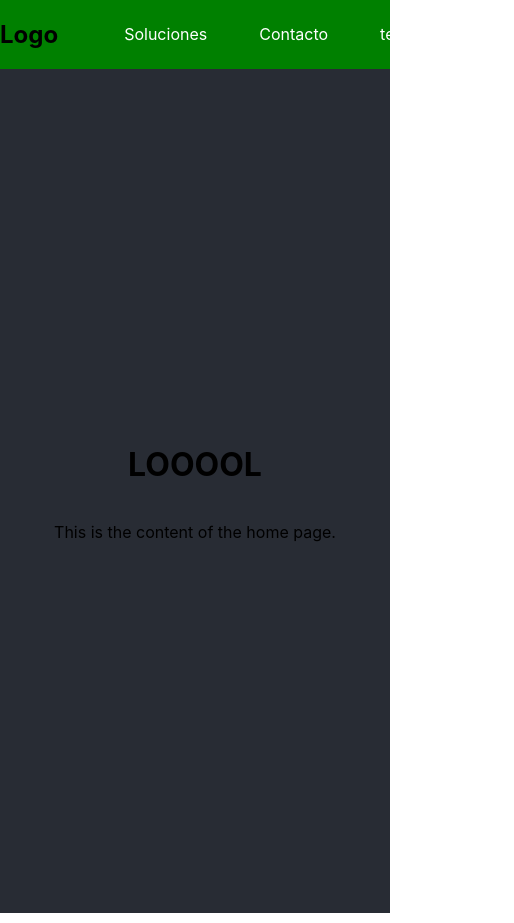
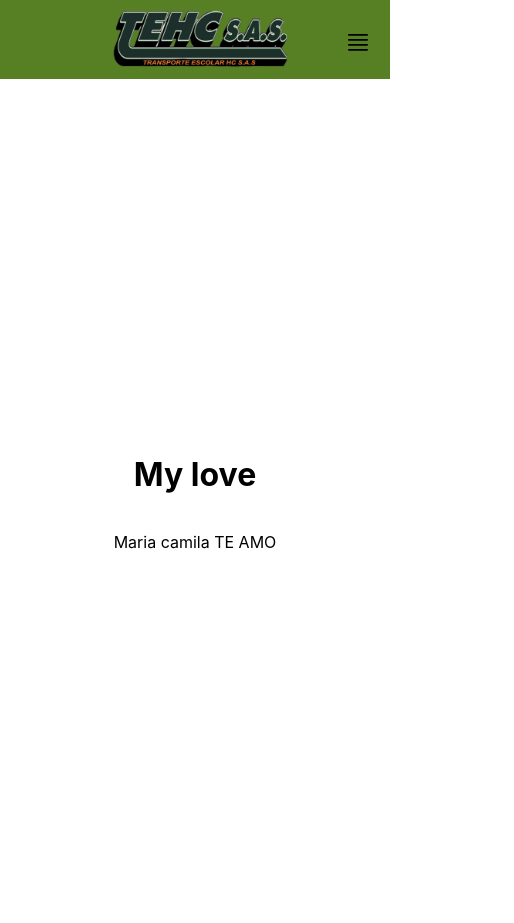
Before and after one commit to Cfgm1603/prueba-tecnica-botech, a React (Create React App) app: page / in a window 390 px wide. Shown: the whole page, 514 px wide, since content can reach past the window. Built offline with nearby package versions, Linux system fonts and the light colour scheme.

Commit message:
Mejorado el n avbar adaptativo

```diff
--- a/package.json
+++ b/package.json
@@ -6,6 +6,7 @@
     "@testing-library/jest-dom": "^5.17.0",
     "@testing-library/react": "^13.4.0",
     "@testing-library/user-event": "^13.5.0",
+    "bootstrap-icons": "^1.11.2",
     "react": "^18.2.0",
     "react-dom": "^18.2.0",
     "react-icons": "^4.12.0",
--- a/src/App.css
+++ b/src/App.css
@@ -1,5 +1,5 @@
 .home {
-    background-color: #282c34;
+  background-color: #ffffff;
   min-height: 100vh;
   display: flex;
   flex-direction: column;
@@ -7,18 +7,32 @@
   justify-content: center;
 }
 
+nav img {
+  margin-left: 3%;
+  margin: 1%;
+  display: block;
+  width: 15vw; /* o ajusta según tus necesidades */
+  margin-left: 2vw;
+  margin-right: 2vw;
+}
+
 nav {
   display: flex;
   justify-content: space-between;
   align-items: center;
-    background-color: #008000;
+  background-color: rgba(87, 128, 36, 255);
+  position: sticky;
+  top: 0;
 }
 nav ul {
+
   display: flex;
 }
 nav ul li {
+  font-size: 1.2rem;
   list-style: none;
   margin: 0 10px;
+  white-space: nowrap;
 }
 nav ul li a {
   display: block;
@@ -26,12 +40,99 @@ nav ul li a {
   color: #fff;
   padding: 0.5rem;
   margin: 0 0.5rem;
-    border-radius: 0.55rem;
+  border-radius: 0.5rem;
   transition: background-color 0.8s ease, color 0.8s ease;
 }
 
 nav ul li a:hover {
   background-color: #015e01;
   color: #9f9f9f;
+}
+
+nav .menu {
+  display: flex;
+  position: relative;
+  top: 0.75rem;
+  right: 0.5rem;
+  flex-direction: column;
+  justify-content: space-between;
+  width: 2.25rem;
+  height: 2rem;
+}
+
+nav .menu span {
+  height: 0.1rem;
+  width: 100%;
+  background-attachment: #fff;
+  border-radius: 0.2rem;
+}
+
+.header {
+  display: flex;
+  padding: 10px; /* Agrega un relleno alrededor de los elementos, si es necesario */
+}
+
+.header svg {
+  display: none;
+}
+
+@media (max-width: 950px) {
+  nav img {
+    width: 45vw;
+    margin-left: 60%;
+    margin-right: 50%;
+  }
+
+  nav .menu {
+    display: flex;
 
   }
+  nav {
+    flex-direction: column;
+    justify-content: flex-end;
+    align-items:normal;
+  }
+  nav ul {
+    display: none;
+    flex-direction: column;
+    width: 100%;
+    padding-bottom: 0.49rem;
+  }
+
+  nav ul.open {
+    margin: 0px 0px 0px -50px;
+    display: flex;
+    max-width: 100%;
+  }
+
+  nav ul li {
+    width: 100%;
+    text-align: center;
+  }
+
+  nav ul li a {
+    margin: 0.2rem 0.5rem;
+    background-color: #015e01;
+
+  }
+
+  .header {
+    margin: 2%;
+    padding: 0%;
+    display: flex;
+    justify-content: space-between;
+    align-items: center;
+
+
+
+  }
+
+  .header svg {
+    top: -20%;
+    position: relative;
+    display: flex;
+    cursor: pointer;
+
+
+  }
+}
--- a/src/components/Navbar.jsx
+++ b/src/components/Navbar.jsx
@@ -1,27 +1,56 @@
-import React from 'react';
-import { Link } from 'react-router-dom';
+import React, { useState } from "react";
+import { Link } from "react-router-dom";
+import img from "../images/logo.png";
 
 const Navbar = () => {
+  const [menuOpen, setMenuOpen] = useState(false);
+
   return (
     <nav>
-        <h2>Logo</h2>
-            <ul>
+      <div className="header">
+        <Link to="/">
+          {" "}
+          <img src={img} alt="logo" />
+        </Link>
+        <div className="menu" onClick={() => setMenuOpen(!menuOpen)}>
+          <svg
+            xmlns="http://www.w3.org/2000/svg"
+            width="40"
+            height="40"
+            fill="currentColor"
+            viewBox="0 0 16 16"
+          >
+            <path
+              fill-rule="evenodd"
+              d="M2 12.5a.5.5 0 0 1 .5-.5h11a.5.5 0 0 1 0 1h-11a.5.5 0 0 1-.5-.5m0-3a.5.5 0 0 1 .5-.5h11a.5.5 0 0 1 0 1h-11a.5.5 0 0 1-.5-.5m0-3a.5.5 0 0 1 .5-.5h11a.5.5 0 0 1 0 1h-11a.5.5 0 0 1-.5-.5m0-3a.5.5 0 0 1 .5-.5h11a.5.5 0 0 1 0 1h-11a.5.5 0 0 1-.5-.5"
+            />
+          </svg>
+          <span></span>
+          <span></span>
+          <span></span>
+          <span></span>
+          <span></span>
+        </div>
+      </div>
+      <ul className={menuOpen ? "open" : ""}>
         <li>
           <Link to="/soluciones">Soluciones</Link>
         </li>
         <li>
-                    <Link to="/">Contacto</Link>
+          <Link to="/">Colegios</Link>
         </li>
         <li>
-                    <Link to="/">test</Link>
+          <Link to="/">Compañia</Link>
         </li>
         <li>
-                    <Link to="/">test</Link>
+          <Link to="/">Login</Link>
+        </li>
+        <li>
+          <Link to="/">Comunicate con ventas</Link>
         </li>
       </ul>
     </nav>
   );
 };
 
-
 export default Navbar;
--- a/src/pages/Home.jsx
+++ b/src/pages/Home.jsx
@@ -4,8 +4,8 @@ import React from 'react';
 function Home() {
   return (
     <div className='home'>
-      <h1>LOOOOL</h1>
-      <p>This is the content of the home page.</p>
+      <h1>My love</h1>
+      <p>Maria camila TE AMO</p>
     </div>
   );
 }
--- a/src/pages/Soluciones.jsx
+++ b/src/pages/Soluciones.jsx
@@ -1,10 +1,12 @@
 import React from 'react';
+import img from '../images/logo.png';
 
 function Home() {
   return (
     <div>
       <h1>Solucionessss</h1>
       <p>This is the content of the home page.</p>
+      <img src={img} alt='logo'/>
     </div>
   );
 }
```
Also changed, not shown: src/images/logo.png (added), 1 other file (tests, documents, lock files or other folders). Lines whose indentation alone changed are shown as unchanged.
